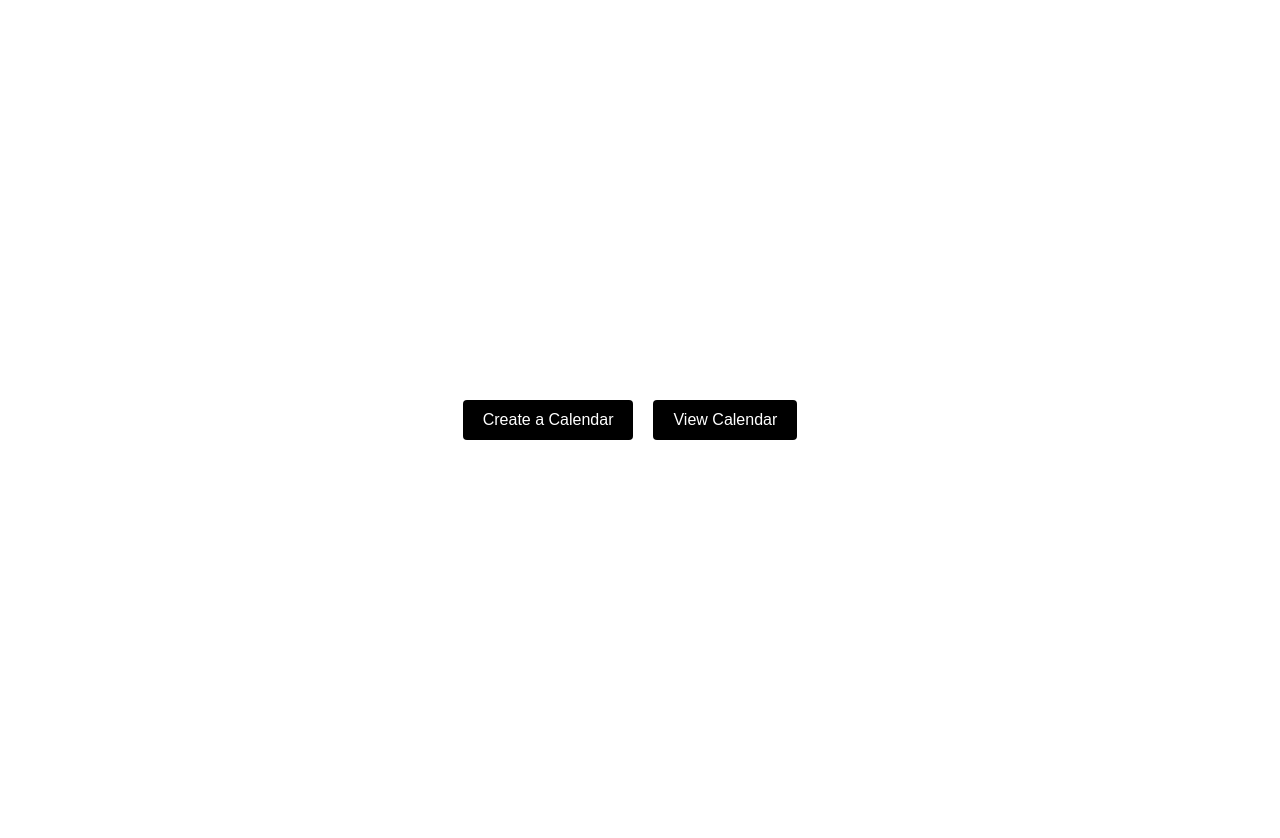
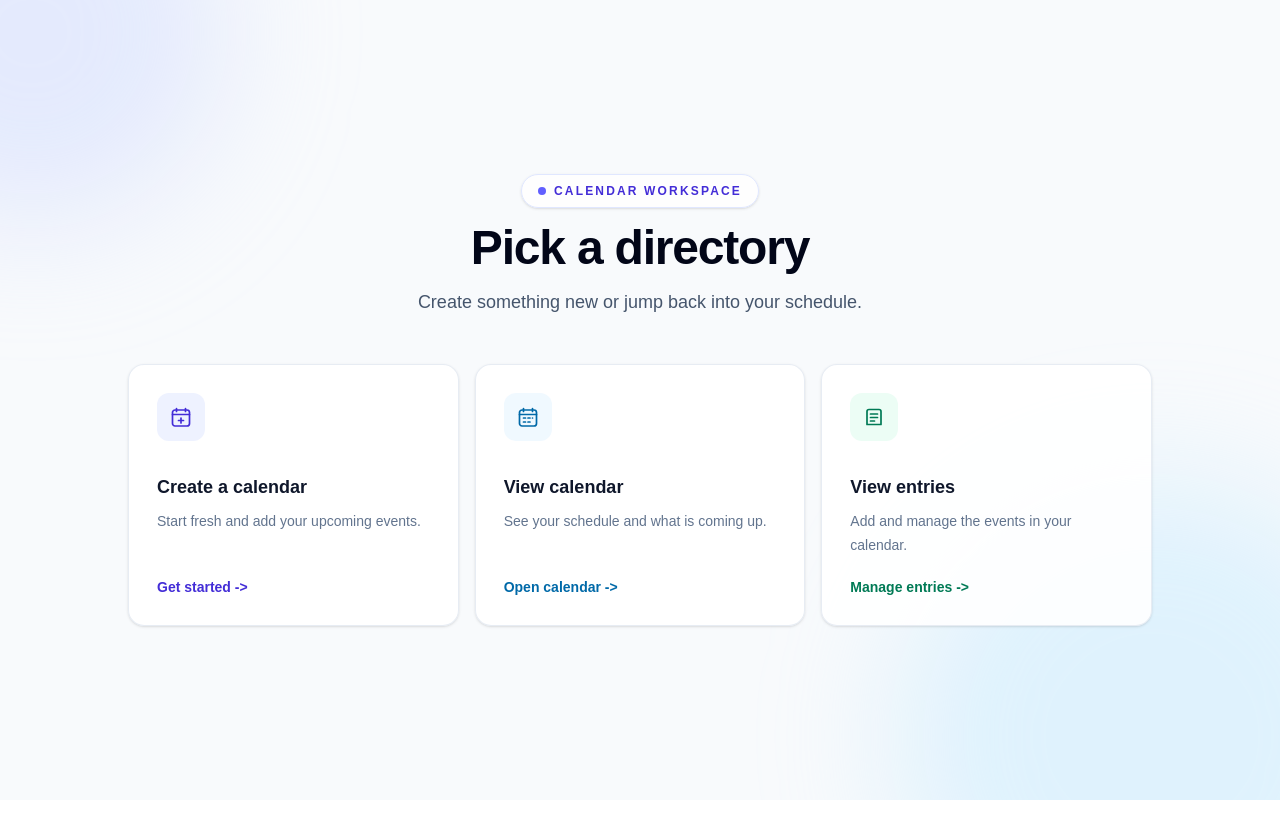
Before and after one commit to SantinoGiordano/calander_app, a Next.js app: page /home in a window 1280 px wide. After the commit the page ends 800 px from the top, so only its background shows below. Built offline with nearby package versions, Linux system fonts and the light colour scheme.

Commit message:
refined home page for app

```diff
--- a/app/(root)/home/page.tsx
+++ b/app/(root)/home/page.tsx
@@ -6,21 +6,91 @@ export default function Page() {
   const router = useRouter();
 
   return (
-    <div className="m-5 flex min-h-screen items-center justify-center">
+    <main className="relative isolate flex min-h-screen items-center justify-center overflow-hidden bg-slate-50 px-5 py-16 text-slate-900">
+      <div
+        aria-hidden="true"
+        className="pointer-events-none absolute inset-0 -z-10 overflow-hidden"
+      >
+        <div className="absolute -left-40 -top-40 h-96 w-96 rounded-full bg-indigo-200/40 blur-3xl" />
+        <div className="absolute -bottom-48 -right-32 h-[32rem] w-[32rem] rounded-full bg-sky-200/40 blur-3xl" />
+      </div>
+
+      <section className="w-full max-w-5xl">
+        <div className="mx-auto mb-12 max-w-2xl text-center">
+          <p className="mb-4 inline-flex items-center gap-2 rounded-full border border-indigo-100 bg-white/80 px-4 py-2 text-xs font-semibold uppercase tracking-[0.18em] text-indigo-700 shadow-sm">
+            <span className="h-2 w-2 rounded-full bg-indigo-500" />
+            Calendar workspace
+          </p>
+          <h1 className="text-4xl font-bold tracking-tight text-slate-950 sm:text-5xl">
+            Pick a directory
+          </h1>
+          <p className="mt-4 text-base leading-7 text-slate-600 sm:text-lg">
+            Create something new or jump back into your schedule.
+          </p>
+        </div>
+
+        <div className="grid gap-4 md:grid-cols-3">
         <button
           type="button"
           onClick={() => router.push("/CreateCalendarEntryPage")}
-        className="rounded bg-black px-5 py-2 text-white transition hover:bg-zinc-800"
+          className="group flex min-h-60 flex-col items-start rounded-2xl border border-slate-200/80 bg-white/90 p-7 text-left shadow-sm transition duration-200 hover:-translate-y-1 hover:border-indigo-200 hover:shadow-xl hover:shadow-indigo-950/10 focus-visible:outline-none focus-visible:ring-4 focus-visible:ring-indigo-300"
         >
-        Create a Calendar
+          <span className="mb-8 flex h-12 w-12 items-center justify-center rounded-xl bg-indigo-50 text-indigo-700 transition group-hover:bg-indigo-600 group-hover:text-white">
+            <svg aria-hidden="true" viewBox="0 0 24 24" fill="none" className="h-6 w-6">
+              <rect x="3.5" y="5" width="17" height="16" rx="2.5" stroke="currentColor" strokeWidth="1.7" />
+              <path d="M7.5 3.5v3M16.5 3.5v3M3.5 9.5h17M12 13v5M9.5 15.5h5" stroke="currentColor" strokeWidth="1.7" strokeLinecap="round" />
+            </svg>
+          </span>
+          <span className="text-lg font-semibold text-slate-900">Create a calendar</span>
+          <span className="mt-2 text-sm leading-6 text-slate-500">
+            Start fresh and add your upcoming events.
+          </span>
+          <span className="mt-auto pt-5 text-sm font-semibold text-indigo-700">
+            Get started <span aria-hidden="true" className="transition group-hover:translate-x-1 inline-block">-&gt;</span>
+          </span>
         </button>
+
         <button
           type="button"
           onClick={() => router.push("/CalendarPage")}
-        className="m-5 rounded bg-black px-5 py-2 text-white transition hover:bg-zinc-800"
+          className="group flex min-h-60 flex-col items-start rounded-2xl border border-slate-200/80 bg-white/90 p-7 text-left shadow-sm transition duration-200 hover:-translate-y-1 hover:border-sky-200 hover:shadow-xl hover:shadow-sky-950/10 focus-visible:outline-none focus-visible:ring-4 focus-visible:ring-sky-300"
         >
-        View Calendar
+          <span className="mb-8 flex h-12 w-12 items-center justify-center rounded-xl bg-sky-50 text-sky-700 transition group-hover:bg-sky-600 group-hover:text-white">
+            <svg aria-hidden="true" viewBox="0 0 24 24" fill="none" className="h-6 w-6">
+              <rect x="3.5" y="5" width="17" height="16" rx="2.5" stroke="currentColor" strokeWidth="1.7" />
+              <path d="M7.5 3.5v3M16.5 3.5v3M3.5 9.5h17M7.5 13h2M12 13h2M16.5 13h.01M7.5 17h2M12 17h2" stroke="currentColor" strokeWidth="1.7" strokeLinecap="round" />
+            </svg>
+          </span>
+          <span className="text-lg font-semibold text-slate-900">View calendar</span>
+          <span className="mt-2 text-sm leading-6 text-slate-500">
+            See your schedule and what is coming up.
+          </span>
+          <span className="mt-auto pt-5 text-sm font-semibold text-sky-700">
+            Open calendar <span aria-hidden="true" className="transition group-hover:translate-x-1 inline-block">-&gt;</span>
+          </span>
+        </button>
+
+        <button
+          type="button"
+          onClick={() => router.push("/CreateCalendarEntryPage")}
+          className="group flex min-h-60 flex-col items-start rounded-2xl border border-slate-200/80 bg-white/90 p-7 text-left shadow-sm transition duration-200 hover:-translate-y-1 hover:border-emerald-200 hover:shadow-xl hover:shadow-emerald-950/10 focus-visible:outline-none focus-visible:ring-4 focus-visible:ring-emerald-300"
+        >
+          <span className="mb-8 flex h-12 w-12 items-center justify-center rounded-xl bg-emerald-50 text-emerald-700 transition group-hover:bg-emerald-600 group-hover:text-white">
+            <svg aria-hidden="true" viewBox="0 0 24 24" fill="none" className="h-6 w-6">
+              <path d="M7 4.5h10a2 2 0 0 1 2 2v13H5v-13a2 2 0 0 1 2-2Z" stroke="currentColor" strokeWidth="1.7" strokeLinejoin="round" />
+              <path d="M8.5 9h7M8.5 12.5h7M8.5 16h4" stroke="currentColor" strokeWidth="1.7" strokeLinecap="round" />
+            </svg>
+          </span>
+          <span className="text-lg font-semibold text-slate-900">View entries</span>
+          <span className="mt-2 text-sm leading-6 text-slate-500">
+            Add and manage the events in your calendar.
+          </span>
+          <span className="mt-auto pt-5 text-sm font-semibold text-emerald-700">
+            Manage entries <span aria-hidden="true" className="transition group-hover:translate-x-1 inline-block">-&gt;</span>
+          </span>
         </button>
       </div>
+      </section>
+    </main>
   );
 }
```
Lines whose indentation alone changed are shown as unchanged.
